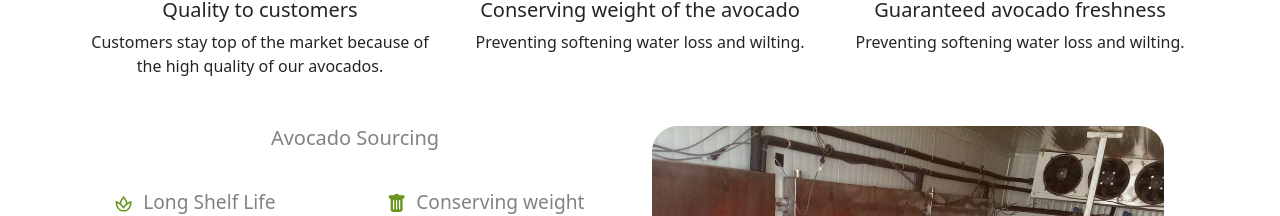
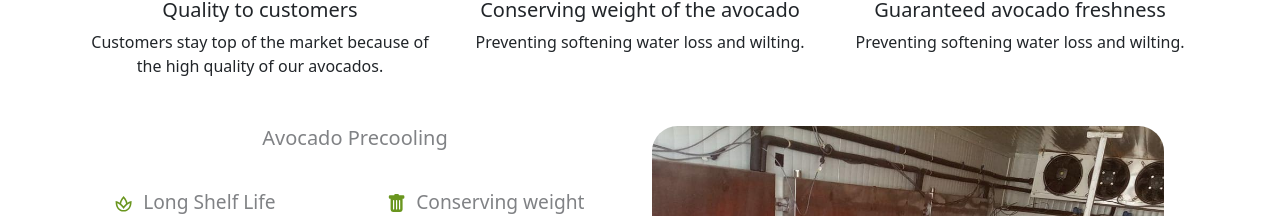
Before and after one commit to altontonn/Gwiza, a React (Create React App) app: page / in a window 1280 px wide. Shown: the part 2828-3044 px from the top of the page. Built offline with nearby package versions, Linux system fonts and the light colour scheme.

Commit message:
change header text

```diff
--- a/src/components/Home.js
+++ b/src/components/Home.js
@@ -158,7 +158,7 @@ const Home = () => {
         <Container>
           <Row>
             <Col>
-              <h1 className="boxHeader text-center">Avocado Sourcing</h1>
+              <h1 className="boxHeader text-center">Avocado Precooling</h1>
               <div className="boxes">
                 <div className="box">
                   <h2>
```
